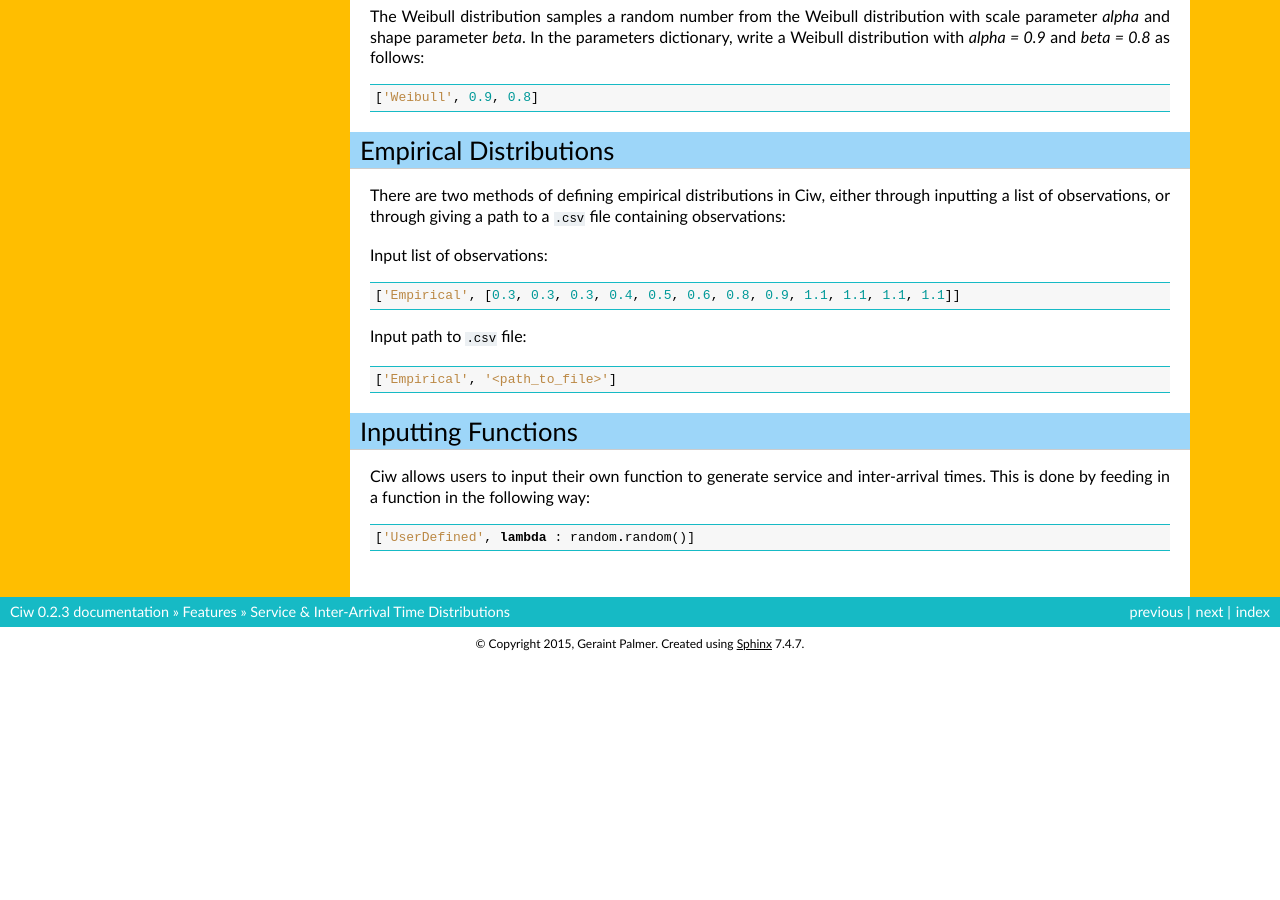
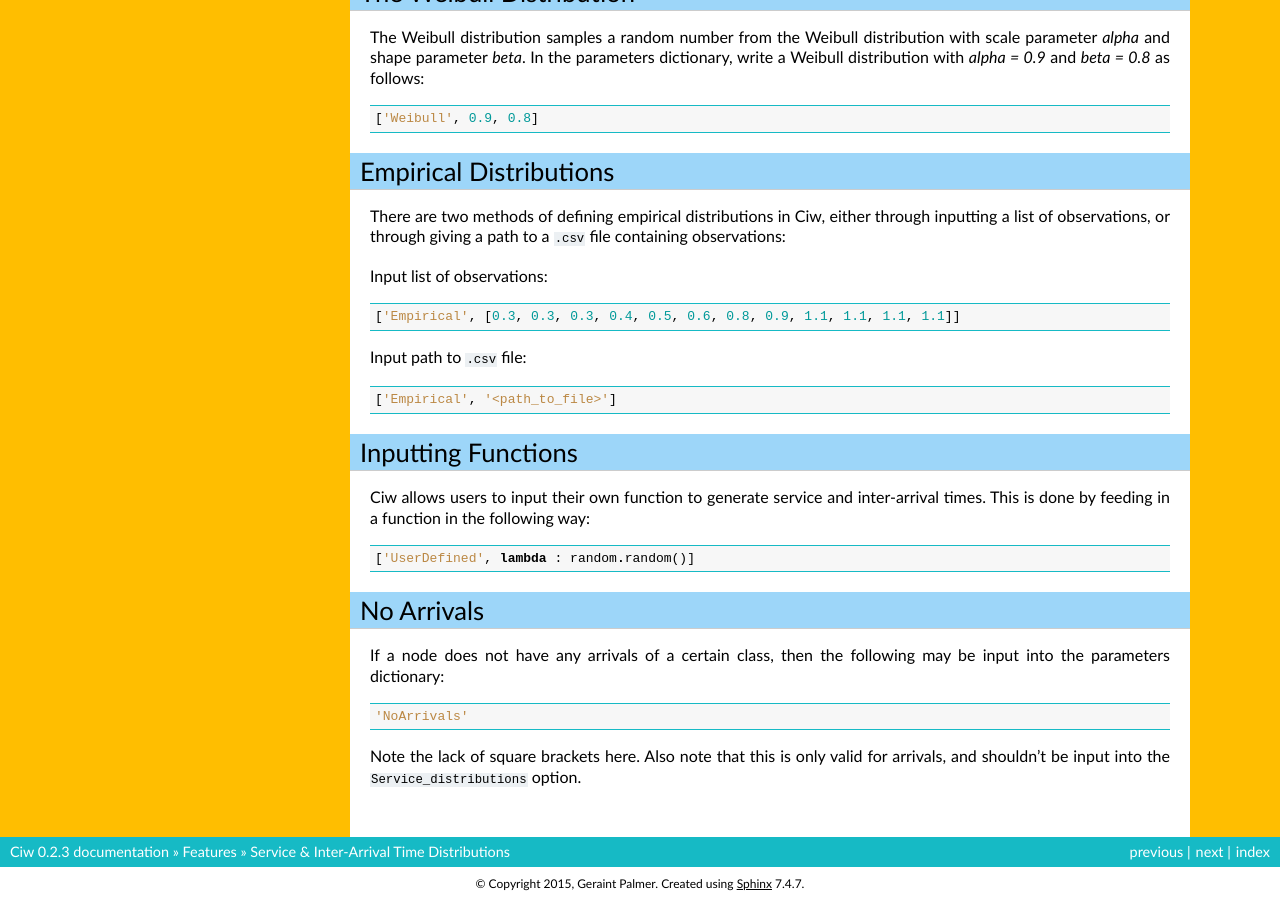
Before and after one commit to CiwPython/Ciw, a Sphinx documentation site: the page built from docs/Features/distributions.rst, in a window 1280 px wide and 900 px high, scrolled down 1473 px. Built offline with Sphinx 7.4.7, drawn with Linux system fonts in a browser that asks for light colours; before the commit the page ends 2133 px from its top, so only the background shows below that; some of the changed text lies outside the part shown.

Commit message:
include NoArrivals in documentation

```diff
--- a/docs/Features/distributions.rst
+++ b/docs/Features/distributions.rst
@@ -15,6 +15,7 @@ Ciw currently allows the following continuous service and inter-arrival time dis
 - :ref:`weibull_dist`
 - :ref:`empirical_dist`
 - :ref:`own_functions`
+- :ref:`no_arrivals`
 
 
 See :ref:`custom-distributions` for how to define custom discrete service time distributions.
@@ -157,3 +158,17 @@ Inputting Functions
 Ciw allows users to input their own function to generate service and inter-arrival times. This is done by feeding in a function in the following way::
 
 	['UserDefined', lambda : random.random()]
+
+
+
+.. _no_arrivals:
+
+-----------
+No Arrivals
+-----------
+
+If a node does not have any arrivals of a certain class, then the following may be input into the parameters dictionary::
+
+    'NoArrivals'
+
+Note the lack of square brackets here. Also note that this is only valid for arrivals, and shouldn't be input into the :code:`Service_distributions` option.
```
